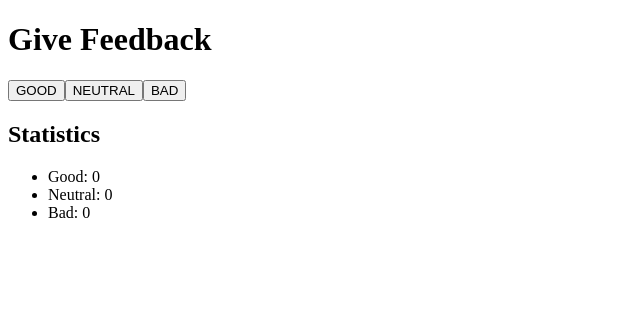
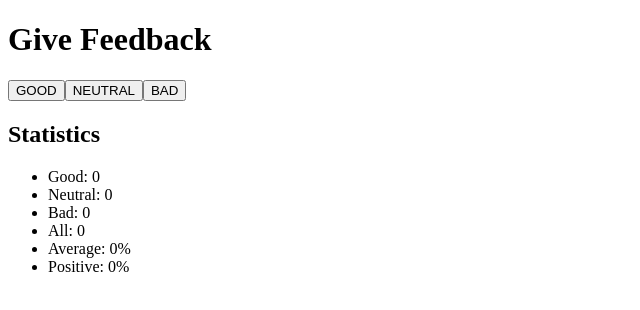
Before and after one commit to BrandonDrayton/full-stack-open, a React (Vite) app in the folder intro-to-react/unicafe/: page / in a window 1280 px wide. Shown: the top 310 px of the page, without its empty margins (0-640 px from the left). Built offline with nearby package versions, Linux system fonts and the light colour scheme.

Commit message:
unicafe step 2

```diff
--- a/intro-to-react/unicafe/src/App.jsx
+++ b/intro-to-react/unicafe/src/App.jsx
@@ -8,16 +8,18 @@ const App = () => {
 
   const handleGoodClick = () => {
     setGood(good + 1);
-    console.log(good);
   };
   const handleNeutralClick = () => {
     setNeutral(neutral + 1);
-    console.log(neutral);
   };
   const handleBadClick = () => {
     setBad(bad + 1);
-    console.log(bad);
   };
+
+  const sum = good + neutral + bad;
+  const avg = sum === 0 ? 0 : (good - bad) / sum;
+  const positive = sum === 0 ? 0 : good / sum;
+
   return (
     <div>
       <div>
@@ -32,6 +34,9 @@ const App = () => {
           <li>Good: {good}</li>
           <li>Neutral: {neutral}</li>
           <li>Bad: {bad}</li>
+          <li>All: {sum}</li>
+          <li>Average: {avg}%</li>
+          <li>Positive: {positive}%</li>
         </ul>
       </div>
     </div>
```
